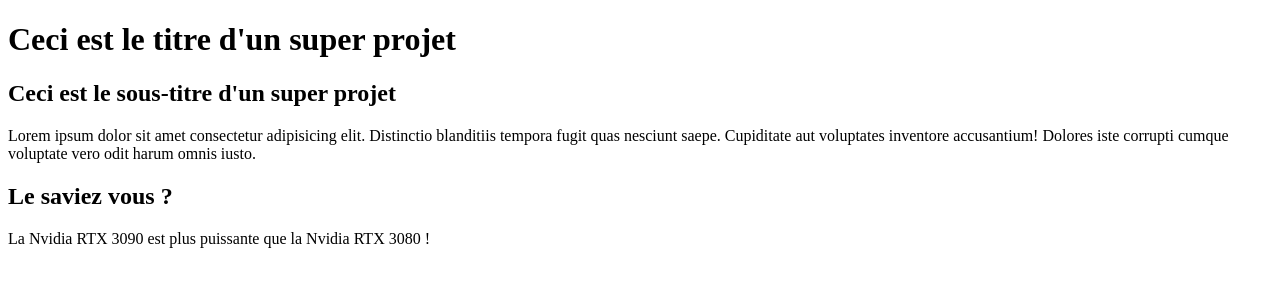
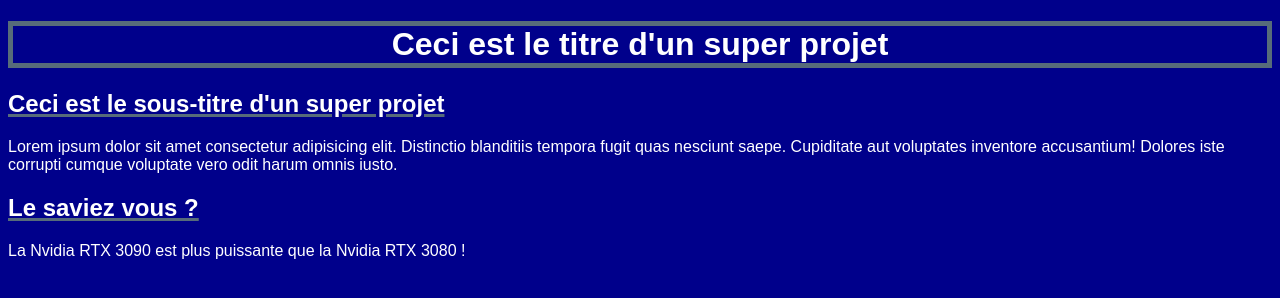
Before and after one commit to Truiteseche/super-projet, a plain HTML site: page index.html in a window 1280 px wide. Drawn offline with Linux system fonts and the light colour scheme.

Commit message:
Add css stylesheet + link with html

```diff
--- a/index.html
+++ b/index.html
@@ -4,6 +4,7 @@
     <meta charset="UTF-8">
     <meta http-equiv="X-UA-Compatible" content="IE=edge">
     <meta name="viewport" content="width=device-width, initial-scale=1.0">
+    <link rel="stylesheet" type="text/css" href="styles.css" />
     <title>SUPER-PROJET</title>
 </head>
 <body>
--- /dev/null
+++ b/styles.css
@@ -0,0 +1,18 @@
+
+* {
+    font-family: sans-serif;
+}
+
+body {
+    color: white;
+    background-color: darkblue;
+}
+
+h1 {
+    text-align: center;
+    border: 5px solid rgb(87, 107, 122);
+}
+
+h2 {
+    text-decoration: underline rgb(87, 107, 122) 3px;
+}
```
